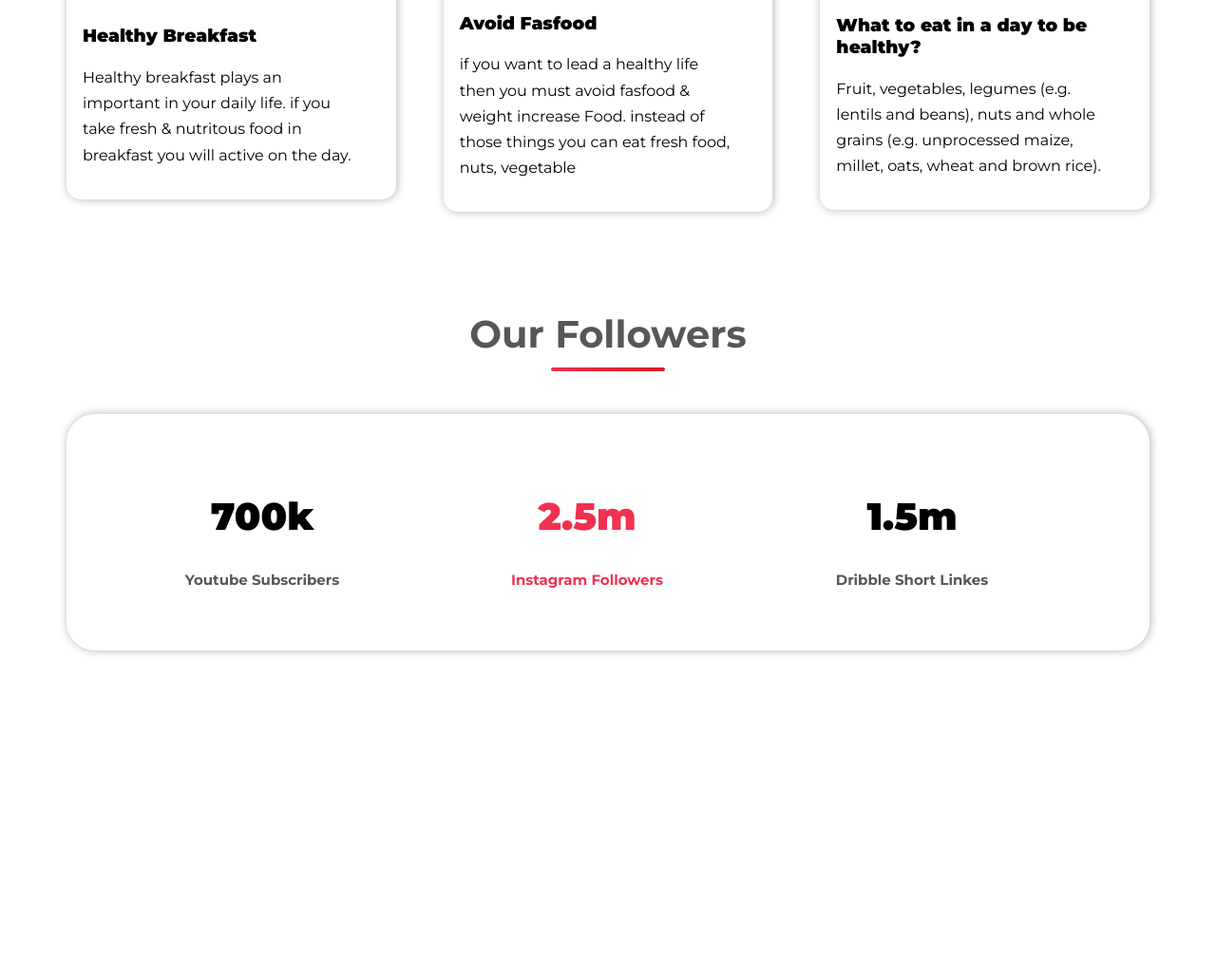
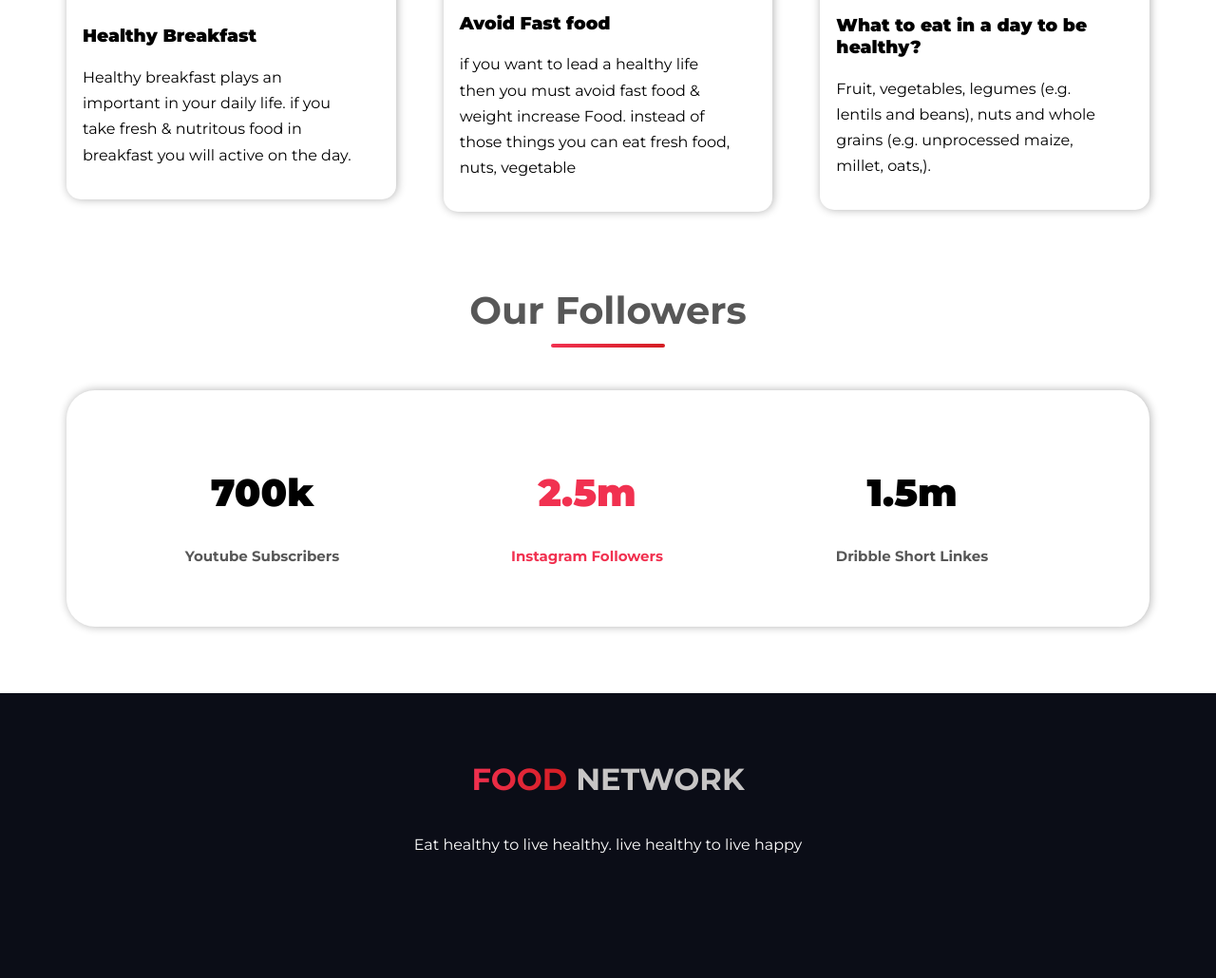
Before and after one commit to abubakkar55/food-assignment, a plain HTML site: page index.html in a window 1280 px wide. Shown: the part 1906-2936 px from the top of the page at 95% size. Before the commit the page ends 2651 px from the top, so only its background shows below. Drawn offline with Linux system fonts and the light colour scheme.

Commit message:
footer done

```diff
--- a/classes.css
+++ b/classes.css
@@ -88,3 +88,35 @@ ul {
 .ai-c {
     align-items: center;
 }
+
+@keyframes from-left {
+0%{
+    opacity: 0;
+    transform: translateX(-100%);
+}
+    100%{
+        opacity: 1;
+        transform: translateX(0);
+    }
+}
+@keyframes from-right {
+0%{
+    opacity: 0;
+    transform: translateX(100%);
+}
+    100%{
+        opacity: 1;
+        transform: translateX(0);
+    }
+}
+
+@keyframes from-bottom {
+0%{
+    opacity: 0;
+    transform: translateY(100%);
+}
+    100%{
+        opacity: 1;
+        transform: translateX(0);
+    }
+}
--- a/index.html
+++ b/index.html
@@ -105,13 +105,13 @@
             </div>
             <div class="recipie-item">
                 <img src="images/food/recipie-2.png" alt="recipie-item-img">
-                <h3>  Avoid Fasfood</h3>
-                <p> if you want to lead a healthy life then you must avoid fasfood & weight increase Food. instead of those things you can eat fresh food, nuts, vegetable</p>
+                <h3>  Avoid Fast food</h3>
+                <p> if you want to lead a healthy life then you must avoid fast food & weight increase Food. instead of those things you can eat fresh food, nuts, vegetable</p>
             </div>
             <div class="recipie-item">
                 <img src="images/food/recipie-3.png" alt="recipie-item-img">
                 <h3> What to eat in a day to be healthy?</h3>
-                <p>Fruit, vegetables, legumes (e.g. lentils and beans), nuts and whole grains (e.g. unprocessed maize, millet, oats, wheat and brown rice). </p>
+                <p>Fruit, vegetables, legumes (e.g. lentils and beans), nuts and whole grains (e.g. unprocessed maize, millet, oats,). </p>
             </div>
         </div>
     </section>
@@ -135,10 +135,15 @@
         </div>
     </div>
 </section>
-
-
 <!-- Followers End -->
 
 
+<!-- Footer Start -->
+<footer class="footer">
+    <h1> <span>Food</span> Network </h1>
+    <p>Eat healthy to live healthy. live healthy to live happy</p>
+</footer>
+<!-- Footer End -->
+
 </body>
 </html>
--- a/style.css
+++ b/style.css
@@ -3,6 +3,7 @@ body {
     padding: 0;
     box-sizing: border-box;
     font-family: 'Montserrat', sans-serif;
+    overflow-x: hidden;
 }
 
 
@@ -65,6 +66,7 @@ body {
 .hero .hero-heading {
     font-size: 50px;
     font-weight: 700;
+    animation: from-left 1s  0.2s linear;
 }
 
 .hero .hero-left .description {
@@ -73,9 +75,15 @@ body {
     color: #828282;
     margin-bottom: 30px;
     padding-right: 100px;
+    animation: from-bottom 1s  0.4s linear;
+}
+.hero .hero-left a.cta-btn {
+    animation: from-bottom 1s  0.5s linear;
 }
 
 .hero .hero-right {
+    animation: from-right 1s  0.4s linear;
+
     padding-top: 30px;
     height: 508px;
     background: url(images/shapes/Group\ 8447.png) no-repeat 70% 50%;
@@ -120,9 +128,7 @@ body {
 
 
 /* recipie Start */
-.recipie{
-    margin-bottom: 50px;
-}
+
 .recipie .recipie-hading {
     text-align: center;
 }
@@ -167,7 +173,7 @@ body {
 /* follower Start */
 
 .follower{
-    margin-bottom: 50px;
+    margin: 25px 0 60px;
     text-align: center;
 }
 .follower-container{
@@ -192,6 +198,35 @@ font-size: 15px;
 .follower  .follow-item .color{
 color: #f13150;
 }
+/* follower end */
 
 
-/* follower end */
+/* footer Start */
+.footer{
+    padding-top: 50px;
+ text-align: center;
+    height: 250px;
+    background: #0B0D17;
+}
+
+.footer h1{
+    text-transform: uppercase;
+    margin-bottom: 40px;
+    color: #c7c5c5;
+}
+
+.footer h1 span{
+    color: #f13150;
+    background-image: linear-gradient(to right, rgb(241, 49, 80), rgb(212, 29, 34));
+    background-clip: text;
+    -webkit-background-clip: text;
+  -webkit-text-fill-color: transparent;
+}
+
+.footer p{
+    color: #fff;
+}
+
+
+
+/* footer End */
```
